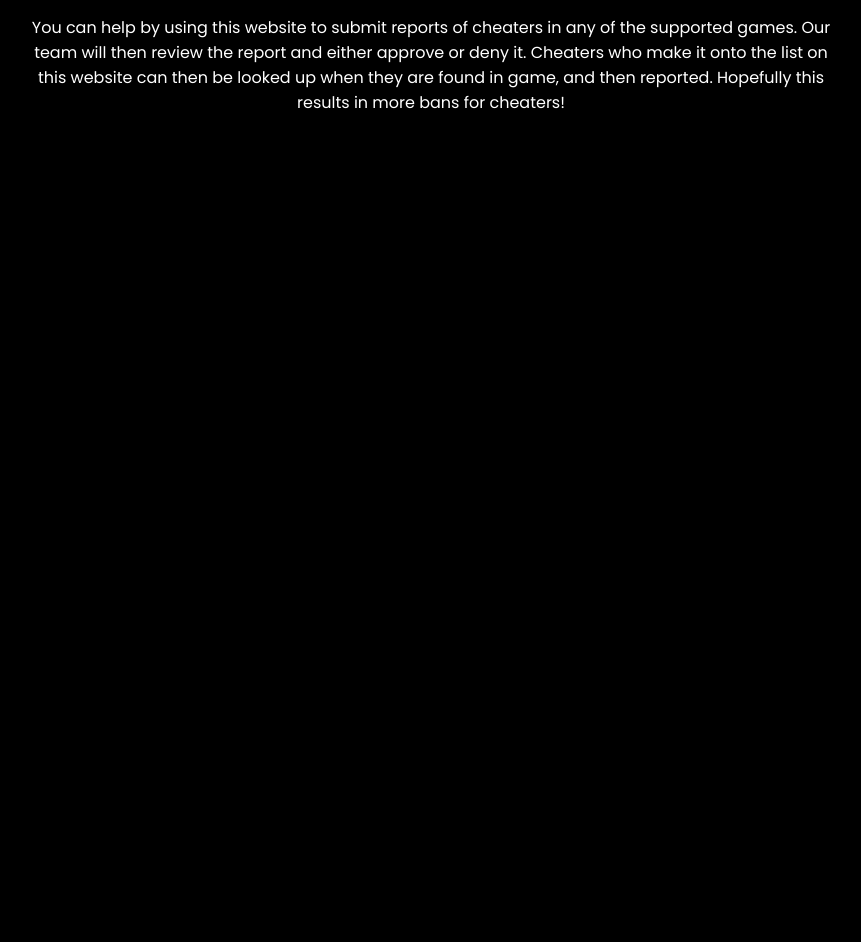
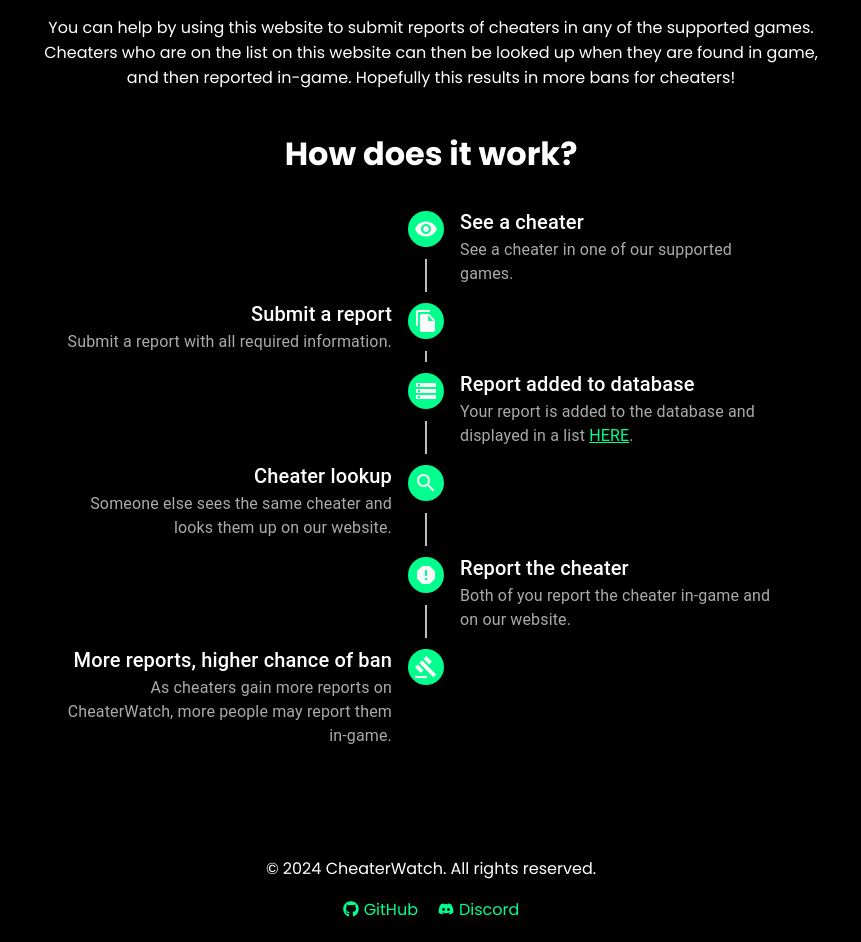
Before and after one commit to KingCharlesVI/CheaterWatch-Frontend, a React (Create React App) app in the folder cheaterwatch-ui/: page / in a window 1280 px wide. Shown: the part 400-1342 px from the top of the page, without its empty margins (209-1070 px from the left). Before the commit the page ends 800 px from the top, so only its background shows below. Built offline with nearby package versions, Linux system fonts and the light colour scheme.

Commit message:
Update
- Added timeline to homepage
- Added footer

```diff
--- a/cheaterwatch-ui/package.json
+++ b/cheaterwatch-ui/package.json
@@ -5,13 +5,19 @@
   "dependencies": {
     "@emotion/react": "^11.11.4",
     "@emotion/styled": "^11.11.5",
+    "@mantine/core": "^7.9.2",
+    "@mantine/hooks": "^7.9.2",
+    "@mui/icons-material": "^5.15.18",
+    "@mui/lab": "^5.0.0-alpha.170",
     "@mui/material": "^5.15.18",
+    "@tabler/icons-react": "^3.4.0",
     "@testing-library/jest-dom": "^5.17.0",
     "@testing-library/react": "^13.4.0",
     "@testing-library/user-event": "^13.5.0",
     "grommet": "^2.37.0",
     "react": "^18.3.1",
     "react-dom": "^18.3.1",
+    "react-icons": "^5.2.1",
     "react-router": "^6.23.1",
     "react-router-dom": "^6.23.1",
     "react-scripts": "5.0.1",
--- a/cheaterwatch-ui/src/App.css
+++ b/cheaterwatch-ui/src/App.css
@@ -2,13 +2,13 @@
 body {
   margin: 0;
   padding: 0;
-  font-family: 'Poppins', sans-serif; /* Apply Poppins font */
-  background-color: #000000; /* black background */
-  color: #ffffff; /* white text */
+  font-family: 'Poppins', sans-serif;
+  background-color: #000000;
+  color: #ffffff;
 }
 
 nav {
-  background-color: #000000; /* black background for navbar */
+  background-color: #000000;
 }
 
 ul {
@@ -22,7 +22,7 @@ li {
 }
 
 a {
-  color: #00ff8c; /* green color for navbar links */
+  color: #00ff8c;
   text-decoration: none;
 }
 
@@ -32,9 +32,10 @@ a:hover {
 
 .container {
   max-width: 800px;
-  margin: 0 auto; /* Center the container */
+  margin: 0 auto;
   padding: 20px;
-  text-align: center; /* Center align text */
+  text-align: center;
+  flex: 1;
 }
 
 .container section {
@@ -50,6 +51,51 @@ a:hover {
   font-size: 1rem;
 }
 
-h1,h2,h3 {
+h1, h2, h3 {
   text-align: center;
 }
+
+.app-container {
+  min-height: 100vh;
+  display: flex;
+  flex-direction: column;
+}
+
+.routes-container {
+  flex: 1;
+  display: flex;
+  flex-direction: column;
+}
+
+.footer {
+  background-color: #000000;
+  color: #ffffff;
+  padding: 20px 0;
+  text-align: center;
+  width: 100%;
+  bottom: 0;
+}
+
+.footer-content {
+  max-width: 800px;
+  margin: 0 auto;
+}
+
+.footer-links {
+  display: flex;
+  justify-content: center;
+  gap: 20px;
+  margin-top: 10px;
+}
+
+.footer-links a {
+  color: #00ff8c;
+  text-decoration: none;
+  display: flex;
+  align-items: center;
+  gap: 5px;
+}
+
+.footer-links a:hover {
+  text-decoration: underline;
+}
--- a/cheaterwatch-ui/src/App.js
+++ b/cheaterwatch-ui/src/App.js
@@ -6,13 +6,15 @@ import Homepage from './components/Homepage'; // Import Homepage component
 import FileReport from './components/FileReport';
 import Cheaters from './components/Cheaters';
 import Auth from './components/Auth';
+import Footer from './components/Footer'; // Import Footer component
 import './App.css'; // Import global styles
 
 function App() {
   return (
     <Router>
-      <div>
+      <div className="app-container">
         <Navbar />
+        <div className="routes-container">
           <Routes>
             <Route path="/" element={<Homepage />} /> {/* Render Homepage component at root URL */}
             <Route path="/file-report" element={<FileReport />} />
@@ -20,6 +22,8 @@ function App() {
             <Route path="/auth" element={<Auth />} />
           </Routes>
         </div>
+        <Footer /> {/* Include Footer component */}
+      </div>
     </Router>
   );
 }
--- /dev/null
+++ b/cheaterwatch-ui/src/components/Footer.js
@@ -0,0 +1,24 @@
+// Footer.js
+import React from 'react';
+import { FaGithub, FaDiscord } from 'react-icons/fa';
+import '../App.css';
+
+const Footer = () => {
+  return (
+    <footer className="footer">
+      <div className="footer-content">
+        <p>&copy; 2024 CheaterWatch. All rights reserved.</p>
+        <div className="footer-links">
+          <a href="https://github.com/KingCharlesVI/CheaterWatch-Frontend" target="_blank" rel="noopener noreferrer">
+            <FaGithub /> GitHub
+          </a>
+          <a href="https://discord.gg/xUFtKYwDbV" target="_blank" rel="noopener noreferrer">
+            <FaDiscord /> Discord
+          </a>
+        </div>
+      </div>
+    </footer>
+  );
+};
+
+export default Footer;
--- a/cheaterwatch-ui/src/components/Homepage.js
+++ b/cheaterwatch-ui/src/components/Homepage.js
@@ -1,6 +1,25 @@
 // Homepage.js
 import React from 'react';
 import '../App.css';
+import {
+  Timeline, TimelineItem, TimelineSeparator, TimelineConnector, TimelineContent, TimelineDot
+} from '@mui/lab';
+import { Typography, Link as MuiLink } from '@mui/material';
+import {
+  RemoveRedEye as EyeIcon,
+  FileCopy as FileReportIcon,
+  Storage as DatabaseIcon,
+  Search as SearchIcon,
+  Report as ReportIcon,
+  Gavel as BanIcon
+} from '@mui/icons-material';
+import { Link } from 'react-router-dom';
+
+const greyTextStyle = {
+  color: '#aaaaaa',  // Light grey color for better readability
+};
+
+const greenColor = '#00ff8c';
 
 const Homepage = () => {
   return (
@@ -9,7 +28,7 @@ const Homepage = () => {
         <h2>What is CheaterWatch?</h2>
         <p>
           CheaterWatch is a web app developed to help to keep cheaters in videogames at bay.
-            By publically displaying suspected cheater profiles along with evidence and a grading system
+          By publicly displaying suspected cheater profiles along with evidence and a grading system
           for how intense their cheating is, CheaterWatch raises awareness of serial cheaters with the aim of getting more
           reports submitted about them and therefore a higher chance of them getting banned.
           We know that fighting cheaters is a losing battle (for now...) but we're doing our part to help.
@@ -19,10 +38,93 @@ const Homepage = () => {
         <h2>How can I help?</h2>
         <p>
           You can help by using this website to submit reports of cheaters in any of the supported games.
-            Our team will then review the report and either approve or deny it.
-            Cheaters who make it onto the list on this website can then be looked up when they are found in game, and then reported.
+          Cheaters who are on the list on this website can then be looked up when they are found in game, and then reported in-game.
           Hopefully this results in more bans for cheaters!
         </p>
+      </section>
+      <section>
+        <h2>How does it work?</h2>
+        <Timeline position="alternate">
+          <TimelineItem>
+            <TimelineSeparator>
+              <TimelineDot sx={{ backgroundColor: greenColor }}>
+                <EyeIcon />
+              </TimelineDot>
+              <TimelineConnector />
+            </TimelineSeparator>
+            <TimelineContent>
+              <Typography variant="h6">See a cheater</Typography>
+              <Typography style={greyTextStyle}>See a cheater in one of our supported games.</Typography>
+            </TimelineContent>
+          </TimelineItem>
+
+          <TimelineItem>
+            <TimelineSeparator>
+              <TimelineDot sx={{ backgroundColor: greenColor }}>
+                <FileReportIcon />
+              </TimelineDot>
+              <TimelineConnector />
+            </TimelineSeparator>
+            <TimelineContent>
+              <Typography variant="h6">Submit a report</Typography>
+              <Typography style={greyTextStyle}>Submit a report with all required information.</Typography>
+            </TimelineContent>
+          </TimelineItem>
+
+          <TimelineItem>
+            <TimelineSeparator>
+              <TimelineDot sx={{ backgroundColor: greenColor }}>
+                <DatabaseIcon />
+              </TimelineDot>
+              <TimelineConnector />
+            </TimelineSeparator>
+            <TimelineContent>
+              <Typography variant="h6">Report added to database</Typography>
+              <Typography style={greyTextStyle}>
+                Your report is added to the database and displayed in a list{' '}
+                <MuiLink component={Link} to="/cheaters" style={{ color: '#00ff8c', textDecoration: 'underline' }}>HERE</MuiLink>.
+              </Typography>
+            </TimelineContent>
+          </TimelineItem>
+
+          <TimelineItem>
+            <TimelineSeparator>
+              <TimelineDot sx={{ backgroundColor: greenColor }}>
+                <SearchIcon />
+              </TimelineDot>
+              <TimelineConnector />
+            </TimelineSeparator>
+            <TimelineContent>
+              <Typography variant="h6">Cheater lookup</Typography>
+              <Typography style={greyTextStyle}>Someone else sees the same cheater and looks them up on our website.</Typography>
+            </TimelineContent>
+          </TimelineItem>
+
+          <TimelineItem>
+            <TimelineSeparator>
+              <TimelineDot sx={{ backgroundColor: greenColor }}>
+                <ReportIcon />
+              </TimelineDot>
+              <TimelineConnector />
+            </TimelineSeparator>
+            <TimelineContent>
+              <Typography variant="h6">Report the cheater</Typography>
+              <Typography style={greyTextStyle}>Both of you report the cheater in-game and on our website.</Typography>
+            </TimelineContent>
+          </TimelineItem>
+
+          <TimelineItem>
+            <TimelineSeparator>
+              <TimelineDot sx={{ backgroundColor: greenColor }}>
+                <BanIcon />
+              </TimelineDot>
+            </TimelineSeparator>
+            <TimelineContent>
+              <Typography variant="h6">More reports, higher chance of ban</Typography>
+              <Typography style={greyTextStyle}>As cheaters gain more reports on CheaterWatch, more people may report them in-game.</Typography>
+            </TimelineContent>
+          </TimelineItem>
+        </Timeline>
       </section>
     </div>
   );
--- a/cheaterwatch-ui/src/index.js
+++ b/cheaterwatch-ui/src/index.js
@@ -1,13 +1,19 @@
+// index.js
 import React from 'react';
 import ReactDOM from 'react-dom/client';
 import './index.css';
 import App from './App';
 import reportWebVitals from './reportWebVitals';
+import { MantineProvider } from '@mantine/core';
+import '@mui/material/styles';
+
 
 const root = ReactDOM.createRoot(document.getElementById('root'));
 root.render(
   <React.StrictMode>
-    <App />
+    <MantineProvider theme={{ colorScheme: 'dark' }}>
+      <App />
+    </MantineProvider>
   </React.StrictMode>
 );
 
--- /dev/null
+++ b/cheaterwatch-ui/src/styles/Footer.css
@@ -0,0 +1,34 @@
+/* Footer.css */
+.footer {
+    background-color: #000000;
+    color: #ffffff;
+    padding: 20px 0;
+    text-align: center;
+    position: absolute;
+    width: 100%;
+    bottom: 0;
+  }
+
+  .footer-content {
+    max-width: 800px;
+    margin: 0 auto;
+  }
+
+  .footer-links {
+    display: flex;
+    justify-content: center;
+    gap: 20px;
+    margin-top: 10px;
+  }
+
+  .footer-links a {
+    color: #00ff8c;
+    text-decoration: none;
+    display: flex;
+    align-items: center;
+    gap: 5px;
+  }
+
+  .footer-links a:hover {
+    text-decoration: underline;
+  }
```
Also changed, not shown: 1 other file (tests, documents, lock files or other folders). Lines whose indentation alone changed are shown as unchanged.
